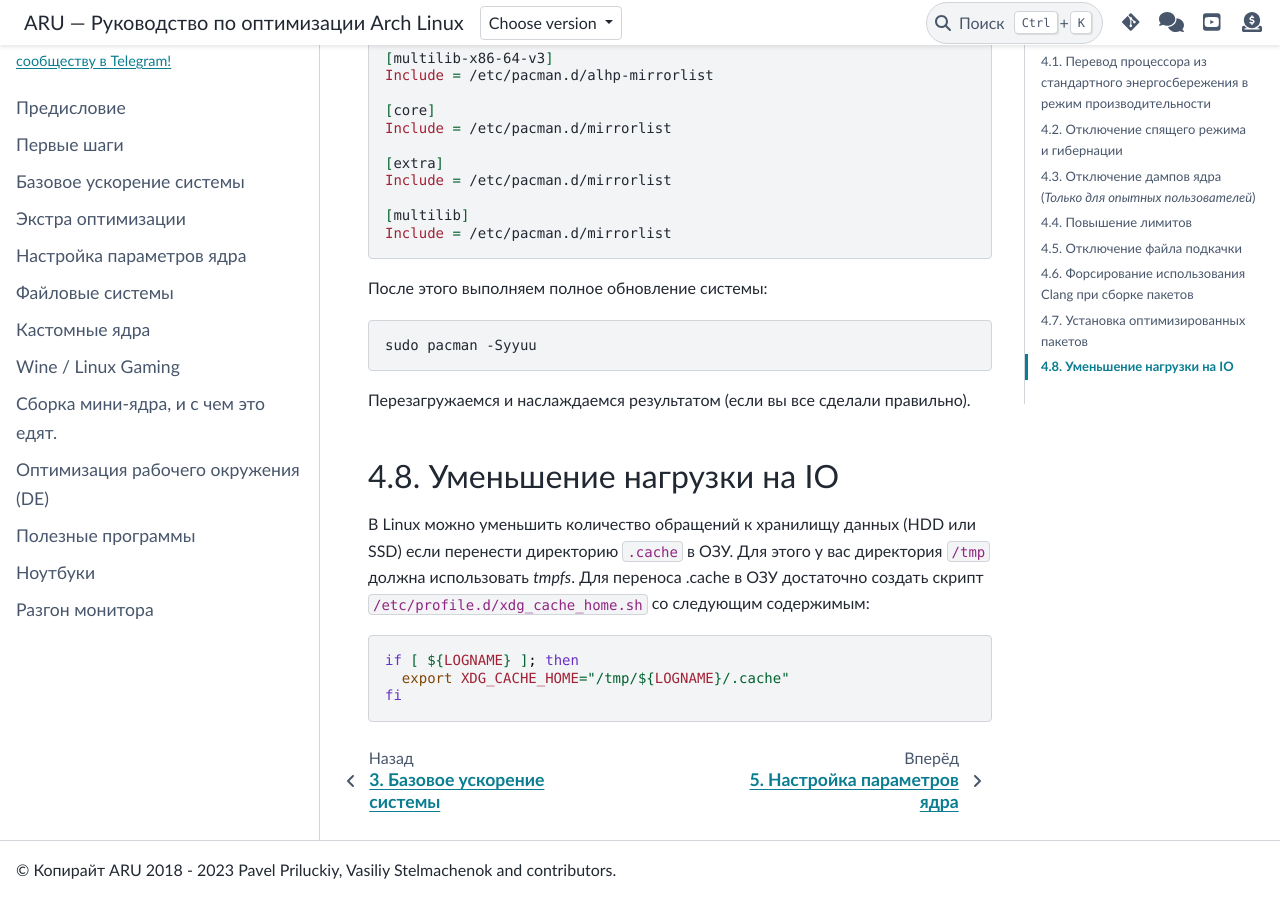
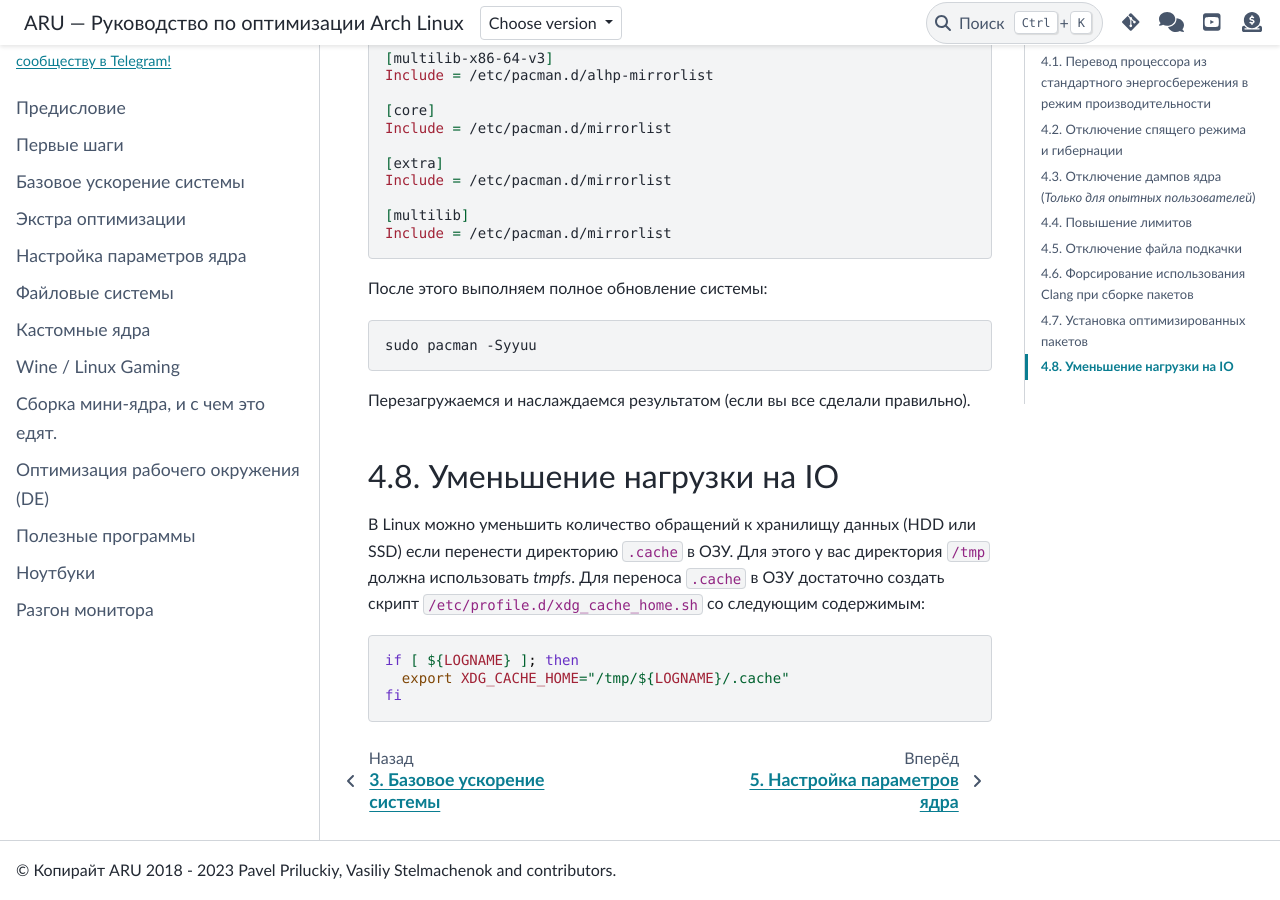
Before and after one commit to ventureoo/ARU, a Sphinx documentation site: the page built from docs/source/extra-optimizations.rst, in a window 1280 px wide and 900 px high, scrolled down 10324 px. Built offline with Sphinx 7.4.7 and the PyData theme 0.15.4, drawn with Linux system fonts in a browser that asks for light colours.

```diff
--- a/docs/source/extra-optimizations.rst
+++ b/docs/source/extra-optimizations.rst
@@ -453,7 +453,7 @@ x86_64_v2, так и для x86_64_v3. **Главное не перепутае
 =============================
 
 В Linux можно уменьшить количество обращений к хранилищу данных (HDD или SSD) если перенести директорию ``.cache`` в ОЗУ. Для этого у вас директория ``/tmp`` должна использовать *tmpfs*.
-Для переноса .cache в ОЗУ достаточно создать скрипт ``/etc/profile.d/xdg_cache_home.sh`` со следующим содержимым::
+Для переноса ``.cache`` в ОЗУ достаточно создать скрипт ``/etc/profile.d/xdg_cache_home.sh`` со следующим содержимым::
 
   if [ ${LOGNAME} ]; then
     export XDG_CACHE_HOME="/tmp/${LOGNAME}/.cache"
```
